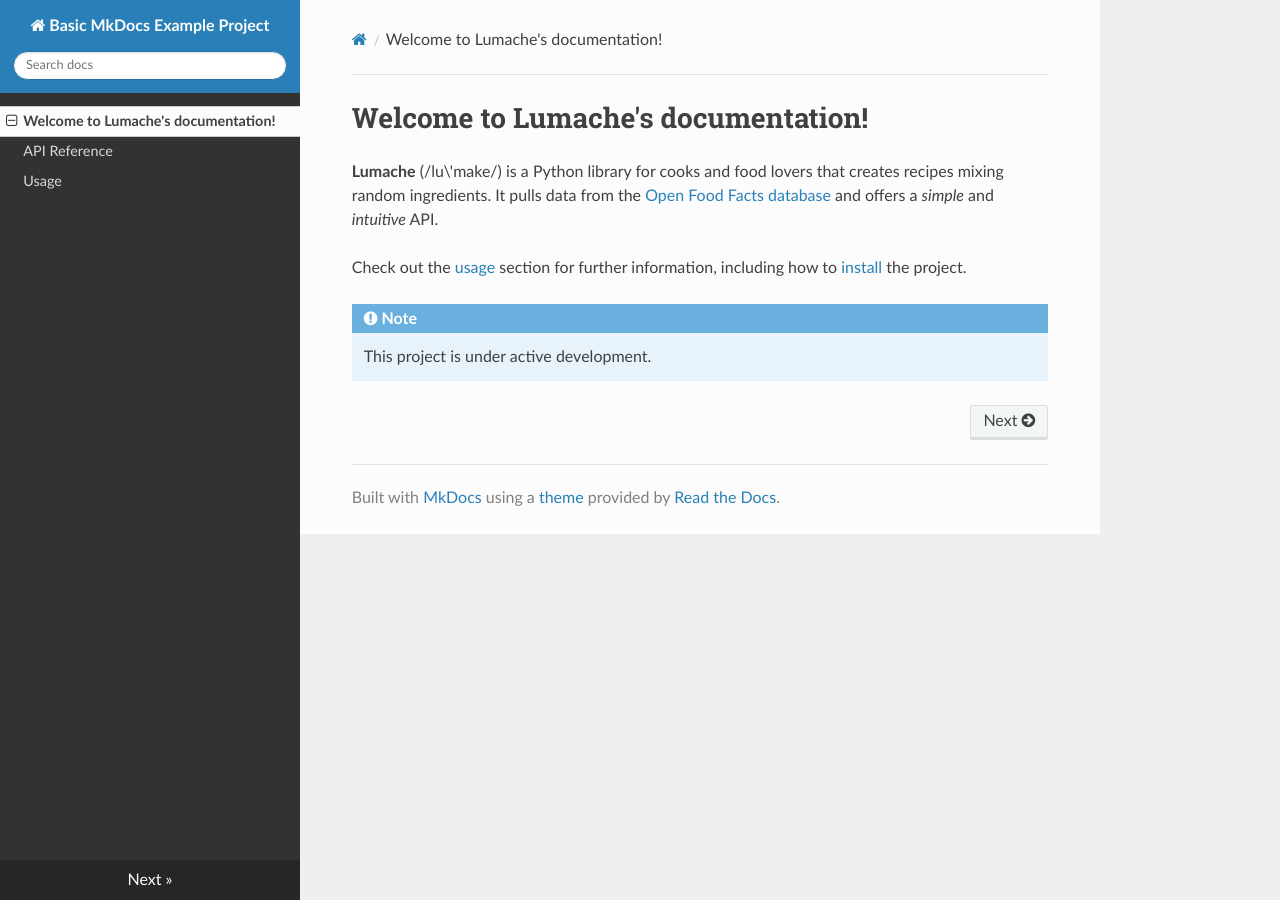
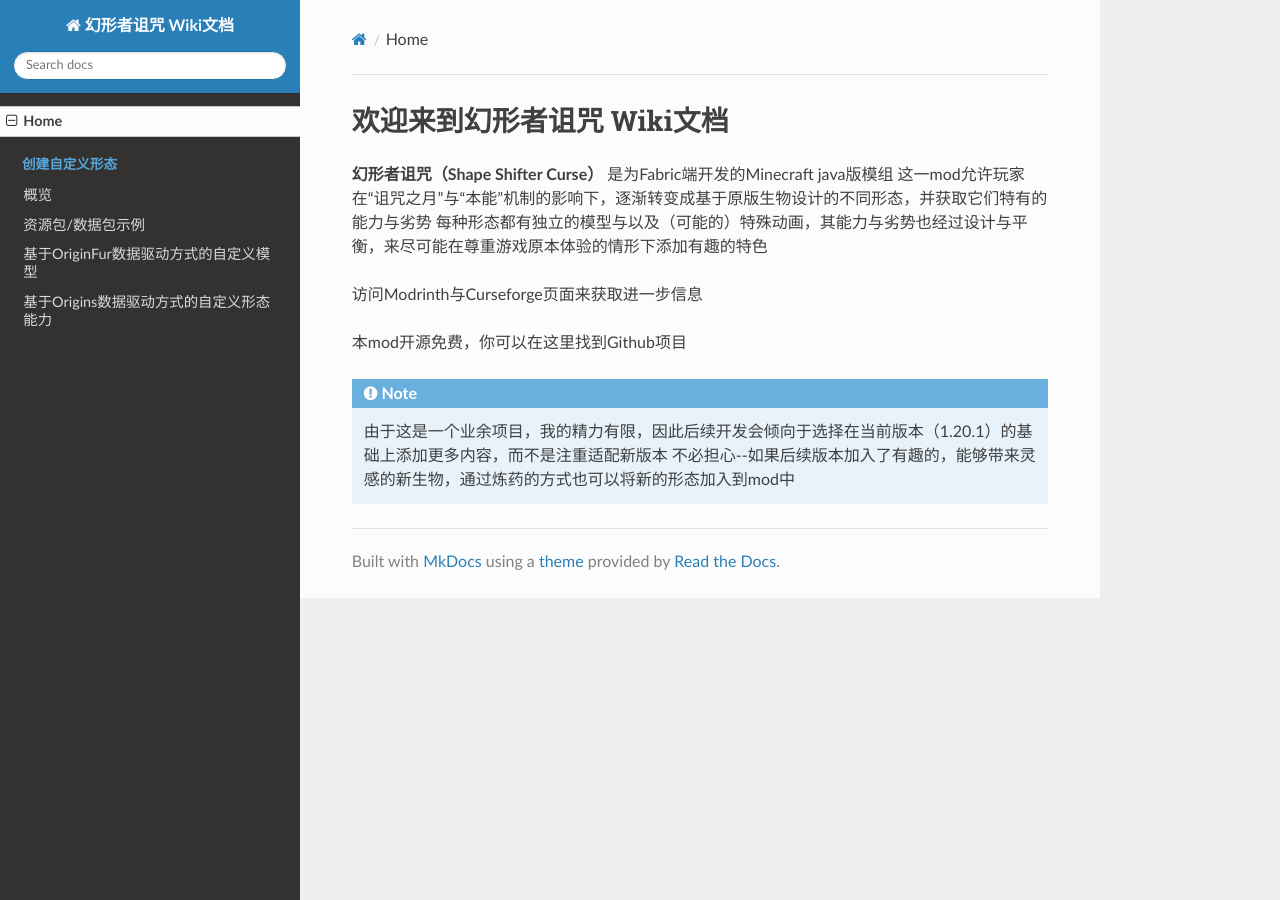
Before and after one commit to onixary/ssc_wiki, an MkDocs documentation site: the page built from docs/index.md, in a window 1280 px wide. Built offline with MkDocs 1.6.1, drawn with Linux system fonts in a browser that asks for light colours; nearby versions of some CDN libraries.

Commit message:
文件框架

```diff
--- a/docs/api.md
+++ /dev/null
@@ -1,3 +0,0 @@
-# API Reference
-
-::: lumache
--- a/docs/index.md
+++ b/docs/index.md
@@ -1,14 +1,16 @@
 {!README.md!}
 
-# Welcome to Lumache's documentation!
+# 欢迎来到幻形者诅咒 Wiki文档
 
-**Lumache** (/lu\'make/) is a Python library for cooks and food lovers
-that creates recipes mixing random ingredients. It pulls data from the
-[Open Food Facts database](https://world.openfoodfacts.org/) and offers
-a *simple* and *intuitive* API.
+**幻形者诅咒（Shape Shifter Curse）** 是为Fabric端开发的Minecraft java版模组
+这一mod允许玩家在“诅咒之月”与“本能”机制的影响下，逐渐转变成基于原版生物设计的不同形态，并获取它们特有的能力与劣势
+每种形态都有独立的模型与以及（可能的）特殊动画，其能力与劣势也经过设计与平衡，来尽可能在尊重游戏原本体验的情形下添加有趣的特色
 
-Check out the [usage](usage) section for further information, including how to [install](usage#installation) the project.
+访问Modrinth与Curseforge页面来获取进一步信息
+
+本mod开源免费，你可以在这里找到Github项目
 
 !!! note
 
-    This project is under active development.
+    由于这是一个业余项目，我的精力有限，因此后续开发会倾向于选择在当前版本（1.20.1）的基础上添加更多内容，而不是注重适配新版本
+    不必担心--如果后续版本加入了有趣的，能够带来灵感的新生物，通过炼药的方式也可以将新的形态加入到mod中
--- a/mkdocs.yml
+++ b/mkdocs.yml
@@ -1,4 +1,11 @@
-site_name: Basic MkDocs Example Project
+site_name: 幻形者诅咒 Wiki文档
+nav:
+    - Home: index.md
+    - 创建自定义形态:
+        - 概览: guides/custom_forms/overview.md
+        - 资源包/数据包示例: guides/custom_forms/pack_example.md
+        - 基于OriginFur数据驱动方式的自定义模型: guides/data/originfur_resource_pack.md
+        - 基于Origins数据驱动方式的自定义形态能力: guides/data/origins_data_pack.md
 theme:
   name: readthedocs
   highlightjs: true
```
Also changed, not shown: docs/requirements.txt (deleted, +0 -66 lines), docs/usage.md (deleted, +0 -34 lines), docs/custom_forms/originfur_resource_pack.md (added), docs/custom_forms/origins_data_pack.md (added), docs/custom_forms/overview.md (added), docs/custom_forms/pack_example.md (added), 1 other file.
